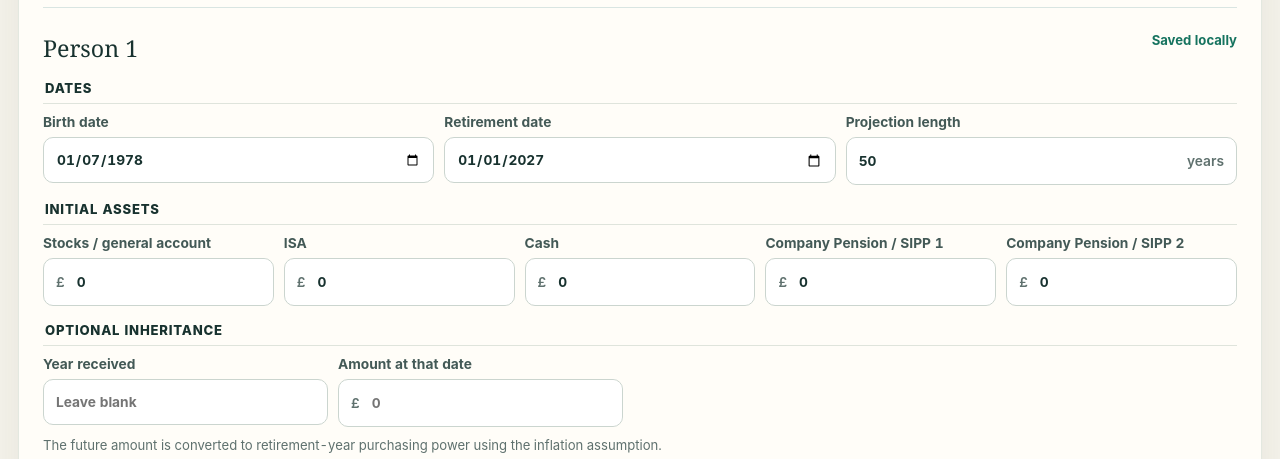
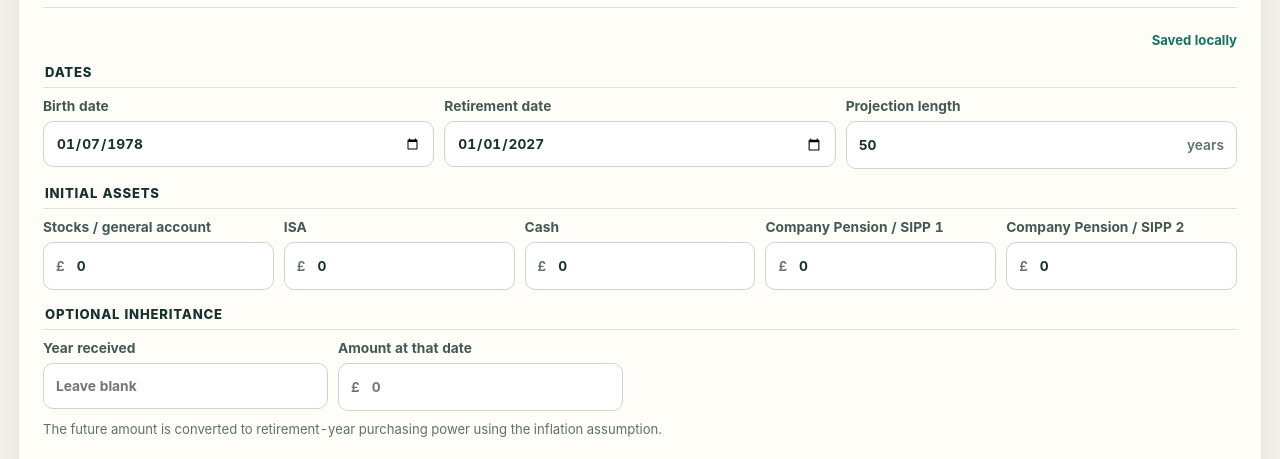
Before and after one commit to tomtastic/retire, a website: page index.html in a window 1280 px wide. Shown: the part 341-800 px from the top of the page. Drawn offline with Linux system fonts and the light colour scheme.

Commit message:
Remove duplicate person headings

```diff
--- a/app.js
+++ b/app.js
@@ -130,11 +130,8 @@ function buildPersonWorkspace(personKey) {
   };
   contexts[personKey] = context;
 
-  const heading = el("div", { className: "section-heading person-heading" },
-    el("h3", { text: PERSON_LABELS[personKey] }),
-    context.status = el("div", { id: `${prefix}-saved-state`, className: "saved-state", role: "status", "aria-live": "polite", text: "Saved locally" })
-  );
-  form.append(heading);
+  context.status = el("div", { id: `${prefix}-saved-state`, className: "saved-state person-saved-state", role: "status", "aria-live": "polite", text: "Saved locally" });
+  form.append(context.status);
 
   const profile = makeFieldset("Profile", "form-grid form-grid--dates");
   const country = el("select", { id: `${prefix}-country`, name: "country", disabled: personKey === "personOne" },
--- a/styles.css
+++ b/styles.css
@@ -61,8 +61,7 @@ select {
 
 select:focus { border-color: var(--green); outline: 0; box-shadow: 0 0 0 3px rgb(22 115 95 / 13%); }
 select:disabled { background: #f1f3ee; color: #536561; opacity: 1; }
-.person-heading { margin-top: 24px; align-items: center; }
-.person-heading h3 { margin: 0; font-family: Georgia, serif; font-size: 1.45rem; font-weight: 500; }
+.person-saved-state { margin-top: 24px; text-align: right; }
 .person-results-host { margin-top: 12px; }
 
 .hero {
```
Also changed, not shown: tests/page-structure.test.js (+1 -0 lines).
